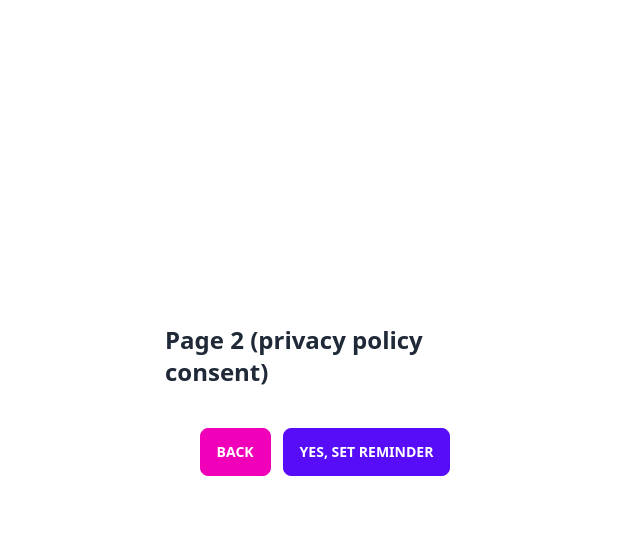
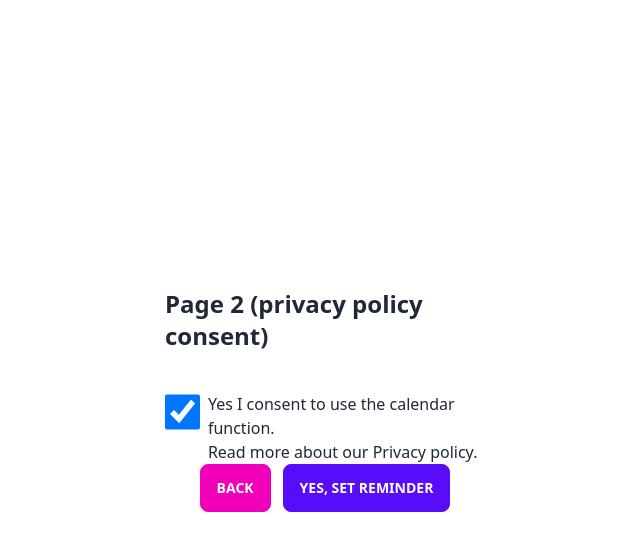
Before and after one commit to huseyinozcan/dose-reminder, a SvelteKit app: page / in a window 1280 px wide. Both pictures are taken after a click on the button "LET'S GET STARTED". Shown: the top 550 px of the page, without its empty margins (315-955 px from the left). Built offline with nearby package versions, Linux system fonts and the light colour scheme.

Commit message:
feat: policy consent page logic

```diff
--- a/src/routes/components/page-policy-consent.svelte
+++ b/src/routes/components/page-policy-consent.svelte
@@ -1,12 +1,24 @@
 <script lang="ts">
 	import { store, Page } from '../state';
+	let consent = true;
 </script>
 
 <h1 class="text-2xl font-bold mb-10">Page 2 (privacy policy consent)</h1>
+<label class="flex gap-2">
+	<input type="checkbox" bind:checked={consent} class="w-10 h-10" />
+	<div>
+		<p>Yes I consent to use the calendar function.</p>
+		<p>Read more about our <a href="#">Privacy policy</a>.</p>
+	</div>
+</label>
 <div class="flex gap-3">
 	<button class="btn btn-secondary" on:click={() => store.setPage(Page.DOSE_SELECTION)}>Back</button
 	>
-	<button class="btn btn-primary" on:click={() => store.setPage(Page.DATE_TIME_SELECTION)}>
+	<button
+		class="btn btn-primary"
+		disabled={!consent}
+		on:click={() => store.setPage(Page.DATE_TIME_SELECTION)}
+	>
 		Yes, set reminder
 	</button>
 </div>
```
